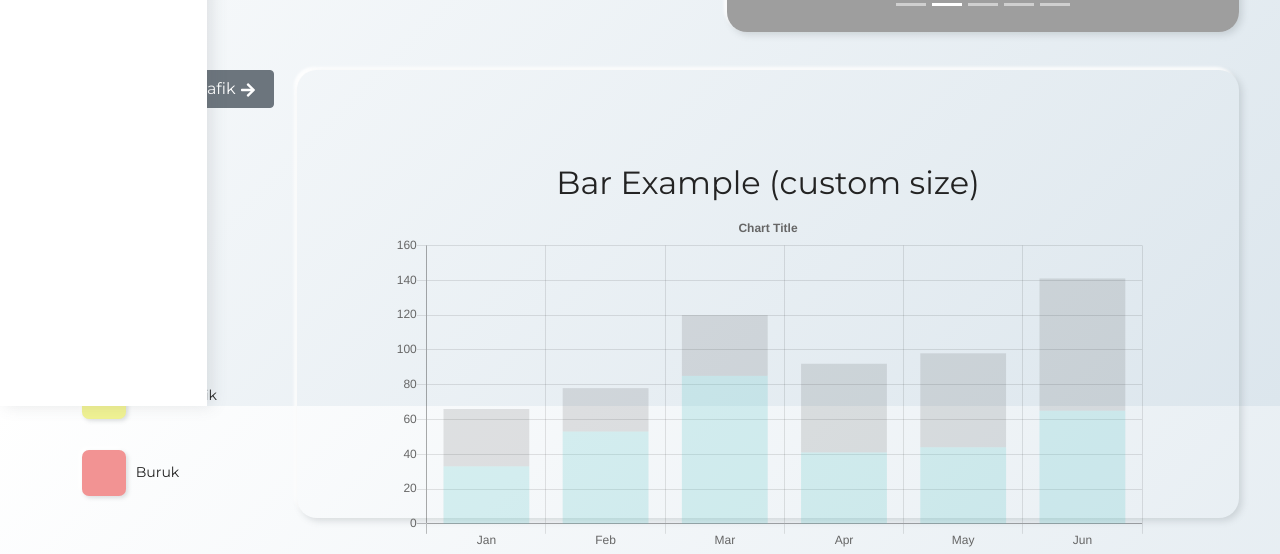
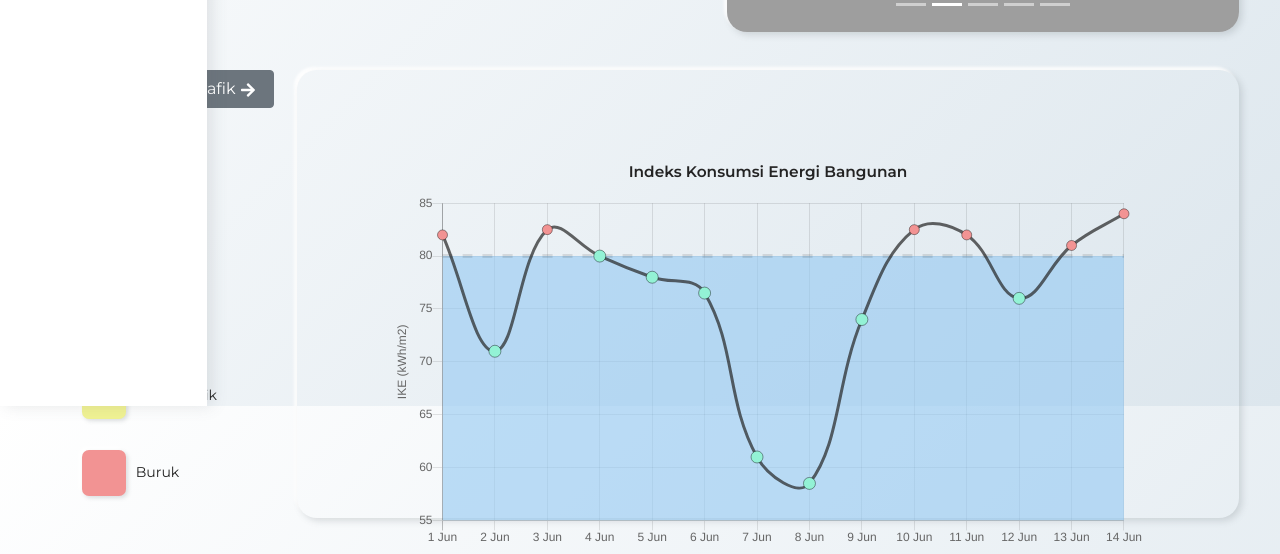
Before and after one commit to insgreeb-pro/Faustine, a Next.js app: page /KonservasiEnergi in a window 1280 px wide. Shown: the part 394-948 px from the top of the page. Built offline with nearby package versions, Linux system fonts and the light colour scheme; grey boxes are pictures that could not be loaded.

Commit message:
chart, cursor

```diff
--- a/components/Buttondatagrafik.jsx
+++ b/components/Buttondatagrafik.jsx
@@ -7,7 +7,7 @@ export default () => {
     <Link href={`/TataLahanTepatGuna`}>
       <Button
         variant="secondary"
-        style={{ gridArea: "button", alignSelf: "start" }}
+        style={{ gridArea: "button", alignSelf: "start", cursor: "pointer" }}
         block
       >
         Pusat data grafik <FaArrowRight />
--- a/components/Carousel.jsx
+++ b/components/Carousel.jsx
@@ -2,7 +2,6 @@ import Carousel from "react-bootstrap/Carousel"
 
 export default ({ slides, area }) => {
   const gridarea = `${area}` == "undefined" ? "carousel" : `${area}`
-  console.log(gridarea)
 
   return (
     <div style={{ gridArea: gridarea }} className="neoCarousel">
--- /dev/null
+++ b/components/LineChart.jsx
@@ -0,0 +1,68 @@
+import { Line } from "react-chartjs-2"
+
+const data = {
+  labels: [
+    "1 Jun",
+    "2 Jun",
+    "3 Jun",
+    "4 Jun",
+    "5 Jun",
+    "6 Jun",
+    "7 Jun",
+    "8 Jun",
+    "9 Jun",
+    "10 Jun",
+    "11 Jun",
+    "12 Jun",
+    "13 Jun",
+    "14 Jun",
+  ],
+  datasets: [
+    {
+      label: "IKE",
+      data: [82, 71, 82.5, 80, 78, 76.5, 61, 58.5, 74, 82.5, 82, 76, 81, 84],
+      borderColor: "rgba(35,35,35,0.7)",
+
+      pointHitRadius: "10",
+      pointRadius: function (context) {
+        var index = context.dataIndex
+        var value = context.dataset.data[index]
+        return value > 80 ? 5 : 6
+      },
+      pointBackgroundColor: function (context) {
+        var index = context.dataIndex
+        var value = context.dataset.data[index]
+        return value > 80 ? "#F29393" : "#93F2D5"
+      },
+      pointBorderColor: "rgba(0,0,0,0.4)",
+      backgroundColor: "rgba(0,0,0,0)",
+    },
+    {
+      data: [80, 80, 80, 80, 80, 80, 80, 80, 80, 80, 80, 80, 80, 80],
+      pointHitRadius: 0,
+      pointRadius: "0",
+      backgroundColor: "rgba(147,201,242,0.6)",
+      borderWidth: "4",
+      borderDash: [10, 10],
+    },
+  ],
+}
+
+const options = {
+  legend: {
+    display: false,
+  },
+  scales: {
+    xAxes: [{ scaleLabel: { display: true, labelString: "Tanggal" } }],
+    yAxes: [{ scaleLabel: { display: true, labelString: "IKE (kWh/m2)" } }],
+  },
+}
+
+export default () => {
+  return (
+    <div style={{ gridArea: "chart", padding: "10%" }} className="neo">
+      <p class="mapTitle">Indeks Konsumsi Energi Bangunan</p>
+      <Line data={data} options={options} />
+    </div>
+  )
+}
--- a/components/Sidebarchild.jsx
+++ b/components/Sidebarchild.jsx
@@ -5,7 +5,7 @@ export default ({ icon, label, page, aktif }) => {
 
   return (
     <Link href={`/${page}`}>
-      <div className={kelas}>
+      <div className={kelas} style={{ cursor: "pointer" }}>
         {/* content */}
         {/* CONTENT */}
         <img className="logo" src={`/icons/sidebar/${icon}`} />
--- a/components/StackedBarChart.jsx
+++ b/components/StackedBarChart.jsx
@@ -22,77 +22,67 @@ const data = {
       label: "PDAM",
       data: [82, 71, 82.5, 80, 78, 76.5, 61, 58.5, 74, 82.5, 82, 76, 81, 84],
       fill: true,
-      backgroundColor: "red",
+      backgroundColor: "#93C9F2",
     },
     {
       label: "Keran/Perturasan",
       data: [10, 8, 7.5, 9, 7, 8.2, 6.8, 6.8, 8, 9.1, 10.3, 8.5, 8.5, 7.3],
       fill: true,
-      backgroundColor: "orange",
+      backgroundColor: "#93F2D5",
     },
     {
       label: "PDAM-Cooling Tower",
       data: [6, 7, 7.5, 6.7, 7, 6, 5, 7.2, 3, 4.1, 5.3, 7.5, 5.5, 8.3],
       fill: true,
-      backgroundColor: "yellow",
+      backgroundColor: "#F2EF93",
     },
     {
       label: "Rainwater Cooling Tower",
       data: [6.1, 7.3, 7, 6.7, 5, 8, 6, 7.2, 4, 5.1, 7.3, 5.5, 6.5, 7.3],
       fill: true,
-      backgroundColor: "green",
+      backgroundColor: "#F2AD93",
     },
     {
       label: "Water Treatment Plant",
       data: [6, 7, 7.5, 6.7, 7, 6, 5, 7.2, 3, 4.1, 5.3, 7.5, 5.5, 8.3],
       fill: true,
-      backgroundColor: "blue",
+      backgroundColor: "#F29393",
     },
     {
       label: "Recycled Water Tank",
       data: [6.1, 7.3, 7, 6.7, 5, 8, 6, 7.2, 4, 5.1, 7.3, 5.5, 6.5, 7.3],
       fill: true,
-      backgroundColor: "violet",
+      backgroundColor: "#F293E5",
     },
     {
       label: "Reverse Osmosis",
       data: [6, 7, 7.5, 6.7, 7, 6, 5, 7.2, 3, 4.1, 5.3, 7.5, 5.5, 8.3],
       fill: true,
-      backgroundColor: "purple",
+      backgroundColor: "#B293F2",
     },
   ],
 }
 
-const legend = {
-  display: true,
-  position: "right",
-  labels: {
-    fontColor: "#323130",
-    fontSize: 14,
-  },
-}
-
 const options = {
-  title: {
-    display: true,
-    text: "Chart Title",
-  },
   scales: {
     xAxes: [
-      {
-        stacked: true,
-      },
+      { stacked: true, scaleLabel: { display: true, labelString: "Tanggal" } },
     ],
     yAxes: [
       {
         stacked: true,
+        scaleLabel: {
+          display: true,
+          labelString: "Konsumsi Air(L/orang/hari)",
+        },
       },
     ],
   },
+
   legend: {
+    position: "right",
     labels: {
-      // This more specific font property overrides the global property
-      fontColor: "pink", //abaikan
+      fontSize: 14,
     },
   },
 }
@@ -100,9 +90,9 @@ const options = {
 export default () => {
   //   const displayName = "DoughnutExample"
   return (
-    <div style={{ gridArea: "chart" }} className="neo">
-      <h2>Bar Example</h2>
-      <Bar data={data} legend={legend} options={options} />
+    <div style={{ gridArea: "chart", padding: "10%" }} className="neo">
+      <p class="mapTitle">Konsumsi Air Bangunan</p>
+      <Bar data={data} options={options} />
     </div>
   )
 }
--- a/pages/KonservasiEnergi.jsx
+++ b/pages/KonservasiEnergi.jsx
@@ -6,10 +6,9 @@ import Number from "../components/Number"
 import Carousel from "../components/Carousel"
 import Keterangan from "../components/Keterangan"
 import Buttondatagrafik from "../components/Buttondatagrafik"
-import { FaStar } from "react-icons/fa"
 
-import { Container } from "../components/Container"
-import Cobachart from "../components/sementara chart/cobachart"
+import StackedBarChart from "../components/StackedBarChart"
+import LineChart from "../components/LineChart"
 
 // Judul halaman web
 const title = "Konservasi Energi"
@@ -57,9 +56,7 @@ export default () => (
     <Sidebar activePage={title} />
 
     <GridContent title={title} kelas="konservasienergi">
-      <div style={{ gridArea: "chart" }} className="neo">
-        <Cobachart />
-      </div>
+      <LineChart />
 
       <Circular
         title="Energi terbarukan yang dihasilkan"
--- a/styles/Style.css
+++ b/styles/Style.css
@@ -354,8 +354,8 @@ body {
 /*          1440px          */
 @media only screen and (min-width: 1440px) {
   body {
-    font-size: 1rem;
-    line-height: 1rem;
+    font-size: 1.3rem;
+    line-height: 1.3rem;
   }
 
   /* CONTENT GRID */
```
Also changed, not shown: components/Button.jsx (+6 -1 lines).
